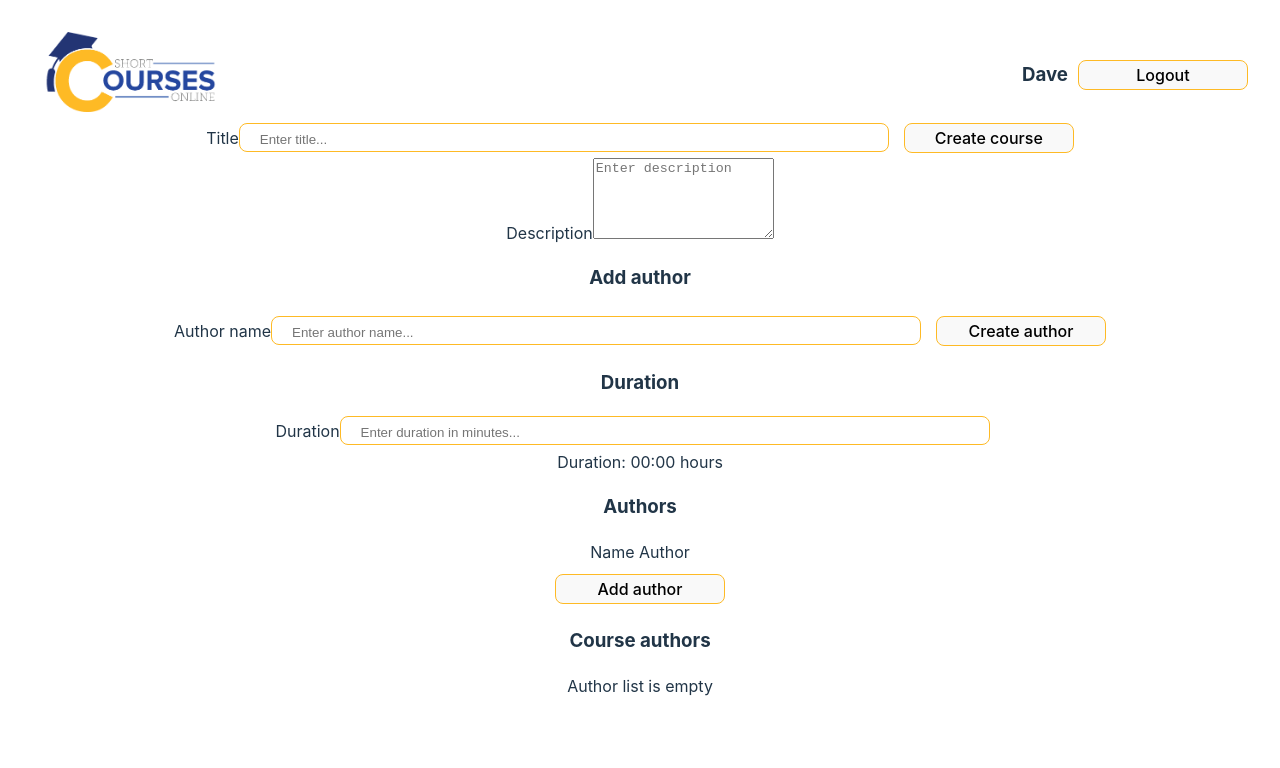
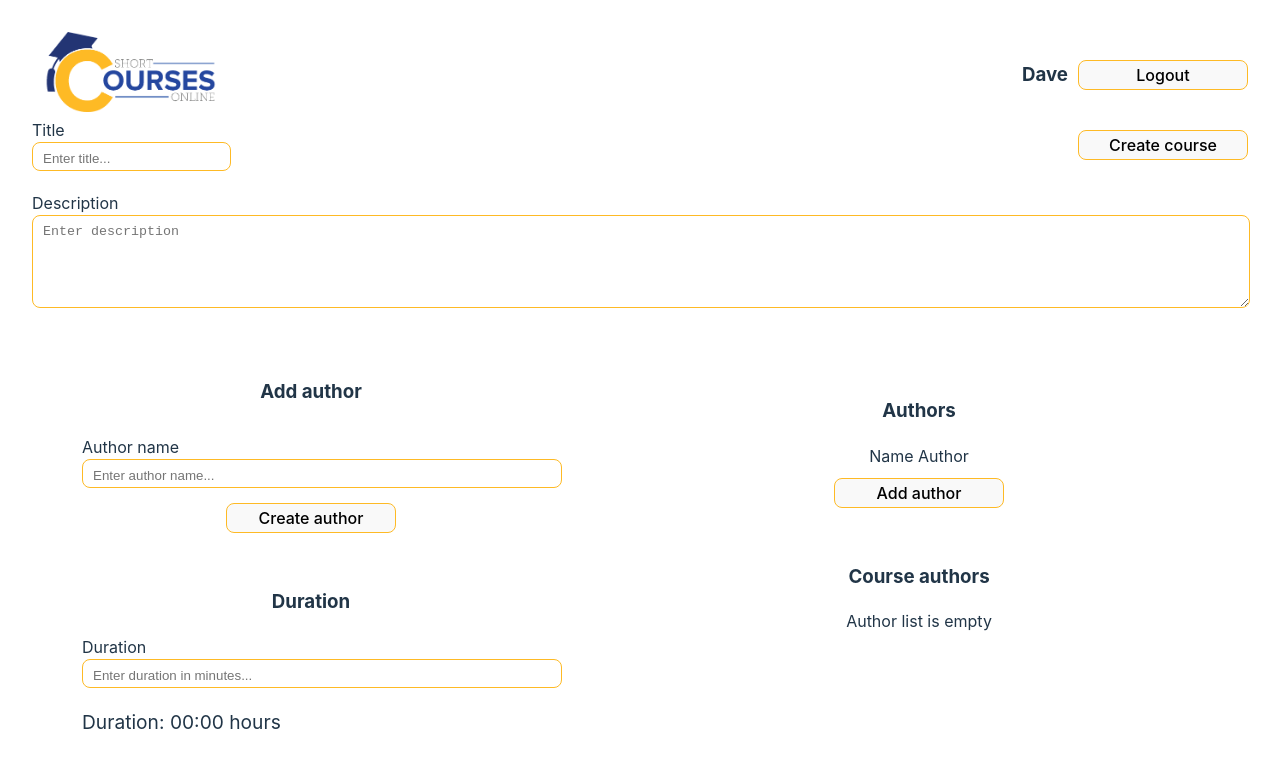
Before and after one commit to AkulichNV/react-learning-task, a React (Vite) app: page / in a window 1280 px wide. Shown: the top 768 px of the page. Built offline with nearby package versions, Linux system fonts and the light colour scheme.

Commit message:
style: add style CreateCourse component

```diff
--- a/src/components/CreateCourse.css
+++ b/src/components/CreateCourse.css
@@ -0,0 +1,48 @@
+.create-course-title {
+    display: flex;
+    justify-content: space-between;
+}
+.create-course-label {
+
+    width: 100%;
+    margin: 20px 0;
+}
+.create-course-textarea {
+    display: block;
+    width: calc(100% - 20px);
+    border-radius: 8px;
+    border: 1px solid #feba25;
+    padding: 8px 10px 8px 10px;
+}
+.create-course-block {
+    display: flex;
+    justify-content: space-between;
+
+    /* align-content: stretch; */
+}
+.create-course-block-add-auth-dur,
+.create-course-block-authors {
+    width: 50%;
+}
+.create-course-block-add-auth,
+.create-course-block-duration,
+.create-course-block-authors {
+    margin: 50px;
+}
+.create-course-block-add-auth > label,
+.create-course-block-add-auth > label > input,
+.create-course-block-duration > label,
+.create-course-block-duration > label > input {
+    width: 100%;
+}
+.create-course-block-add-auth > label {
+    margin: 10px 0;
+}
+.create-course-block-duration > p {
+    margin-top: 20px;
+    text-align: left;
+    font-size: larger;
+}
+.create-course-block-authors > h3:nth-of-type(2) {
+    margin-top: 50px;
+}
--- a/src/components/CreateCourse.jsx
+++ b/src/components/CreateCourse.jsx
@@ -27,7 +27,7 @@ function CreateCourse() {
 
     return (
         <div>
-            <div>
+            <div className="create-course-title">
                 <Input
                     labelText="Title"
                     placeholderText="Enter title..."
@@ -40,9 +40,10 @@ function CreateCourse() {
                     buttonClick={() => { console.log("Click Create course") } }
                 />
             </div>
-            <label>
+            <label className="create-course-label">
                 Description
                 <textarea
+                    className="create-course-textarea"
                     rows="5"
                     minLength="2"
                     placeholder="Enter description"
@@ -51,9 +52,9 @@ function CreateCourse() {
                 />
 
             </label>
-            <div>
-                <div>
-                    <div>
+            <div className="create-course-block">
+                <div className='create-course-block-add-auth-dur'>
+                    <div className='create-course-block-add-auth'>
                         <h3>Add author</h3>
                         <Input
                             labelText="Author name"
@@ -67,8 +68,8 @@ function CreateCourse() {
                             buttonClick={() => { console.log("Click Create author") } }
                         />
                     </div>
-                    <div>
-                    <h3>Duration</h3>
+                    <div className='create-course-block-duration'>
+                        <h3>Duration</h3>
                         <Input
                             labelText="Duration"
                             placeholderText="Enter duration in minutes..."
@@ -81,7 +82,7 @@ function CreateCourse() {
                         </p>
                     </div>
                 </div>
-                <div>
+                <div className='create-course-block-authors'>
                     <h3>Authors</h3>
                     <div>
                         <p>Name Author</p>
--- a/src/components/Input.css
+++ b/src/components/Input.css
@@ -1,11 +1,16 @@
 input {
+    display: block;
     border-radius: 8px;
     border: 1px solid #feba25;
-    padding: 8px 20px 4px 20px;
+    padding: 8px 10px 4px 10px;
     margin-top: 0px;
-    width: 50%;
-    margin-right: 15px;
+
 }
 input:hover {
     border-color: #25479f;
   }
+
+label {
+    display: inline-block;
+    text-align: left;
+}
--- a/src/components/SearchBar.css
+++ b/src/components/SearchBar.css
@@ -2,3 +2,7 @@
     width: 70%;
     text-align: left;
 }
+.search-input {
+    width: 50%;
+    margin-right: 15px;
+}
--- a/src/components/SearchBar.jsx
+++ b/src/components/SearchBar.jsx
@@ -14,6 +14,7 @@ function SearchBar(props) {
     return (
         <div className="search-form">
             <Input
+                className="search-input"
                 labelText=""
                 type="text"
                 placeholderText="Enter course name..."
```
